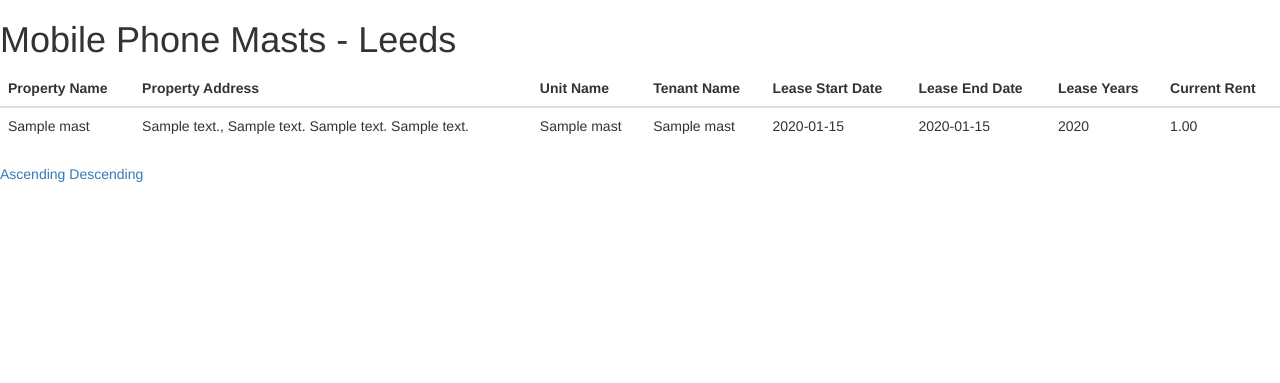
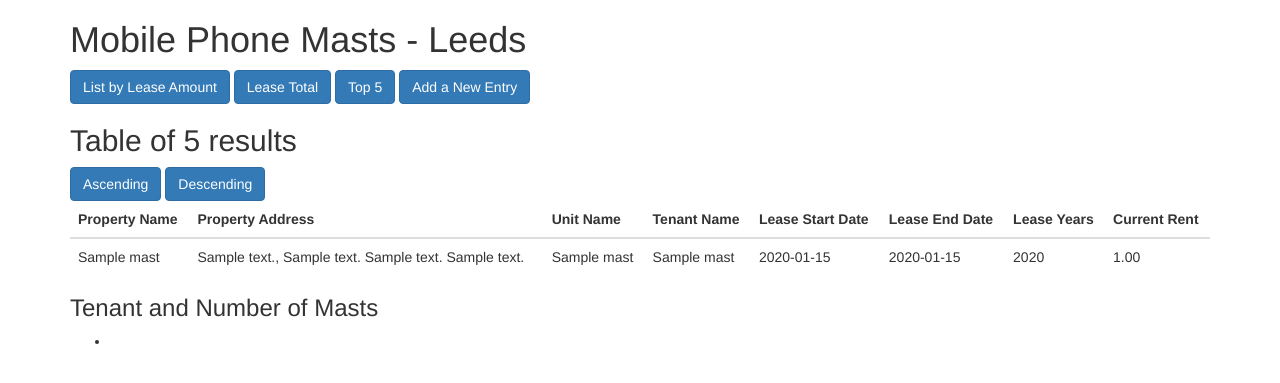
Before and after one commit to OMC86/bink_masts, a Django app: page /table/ in a window 1280 px wide. Shown: the top 383 px of the page. Run offline with Django 3.2, Linux system fonts and the light colour scheme; tables that the repository leaves empty hold one stand-in row (values such as "Sample post"); some libraries are stand-ins or nearby versions.

Commit message:
added all templates and static folder

```diff
--- /dev/null
+++ b/static/base.css
@@ -0,0 +1,4 @@
+p{
+    font-size: large;
+    font-weight: 500;
+}
--- a/templates/base.html
+++ b/templates/base.html
@@ -9,13 +9,24 @@
      Council property, respective lease information and annual rent charges concerning them!">
     <meta name="author" content="Chris Toal">
     <link rel="stylesheet" href="https://cdnjs.cloudflare.com/ajax/libs/bootswatch/3.3.7/cerulean/bootstrap.min.css">
+    <link rel="stylesheet" type="text/css" href="{% static 'base.css' %}">
     <script src="https://cdnjs.cloudflare.com/ajax/libs/jquery/3.2.1/jquery.min.js"></script>
     <script src="https://cdnjs.cloudflare.com/ajax/libs/twitter-bootstrap/3.3.7/js/bootstrap.min.js"></script>
     {% block head_js %}{% endblock %}
 </head>
 <body>
-    <h1>Mobile Phone Masts - Leeds</h1>
-    {% block content %}
-    {% endblock %}
+    <div class="container">
+        <div class="row">
+            <div class="col-sm-12">
+                <h1>Mobile Phone Masts - Leeds</h1>
+                <a class="btn btn-primary" href="{% url 'list' %}">List by Lease Amount</a>
+                <a class="btn btn-primary" href="{% url 'total' %}">Lease Total</a>
+                <a class="btn btn-primary" href="{% url 'ascending' %}">Top 5</a>
+                <a class="btn btn-primary" href="{% url 'new_entry' %}">Add a New Entry</a>
+                {% block content %}
+                {% endblock %}
+            </div>
+        </div>
+    </div>
 </body>
 </html>
--- a/templates/lease_table.html
+++ b/templates/lease_table.html
@@ -1,5 +1,10 @@
 {% extends 'base.html' %}
 {% block content %}
+    <div class="row">
+        <div class="col-sm-12">
+            <h2>Table of 5 results</h2>
+            <a class="btn btn-primary" href="{% url 'ascending' %}">Ascending</a>
+            <a class="btn btn-primary" href="{% url 'descending' %}">Descending</a>
             <table class="table">
                 <thead>
                 <tr>
@@ -29,6 +34,19 @@
                     {% endfor %}
                 </tbody>
             </table>
-    <a href="{% url 'ascending' %}">Ascending</a>
-    <a href="{% url 'descending' %}">Descending</a>
+
+             <div>
+                 <h3>Tenant and Number of Masts</h3>
+                {% for item in table %}
+                    <ul>
+                        <li>{% for key,value in naf_dict.items %}
+                            {% if key in item.tenant_name %}
+                            <strong>Tenant Name:</strong> {{ key }} -- <strong>Number of Masts</strong> {{ value }}<br></li>
+                        {% endif %}
+                    {% endfor %}
+                    {% endfor %}
+                    </ul>
+                </div>
+            </div>
+        </div>
 {% endblock %}
```
Also changed, not shown: templates/lease_list.html (+13 -8 lines), templates/mast_form.html (added, +15 -0 lines), templates/total.html (added, +9 -0 lines). Lines whose indentation alone changed are shown as unchanged.
